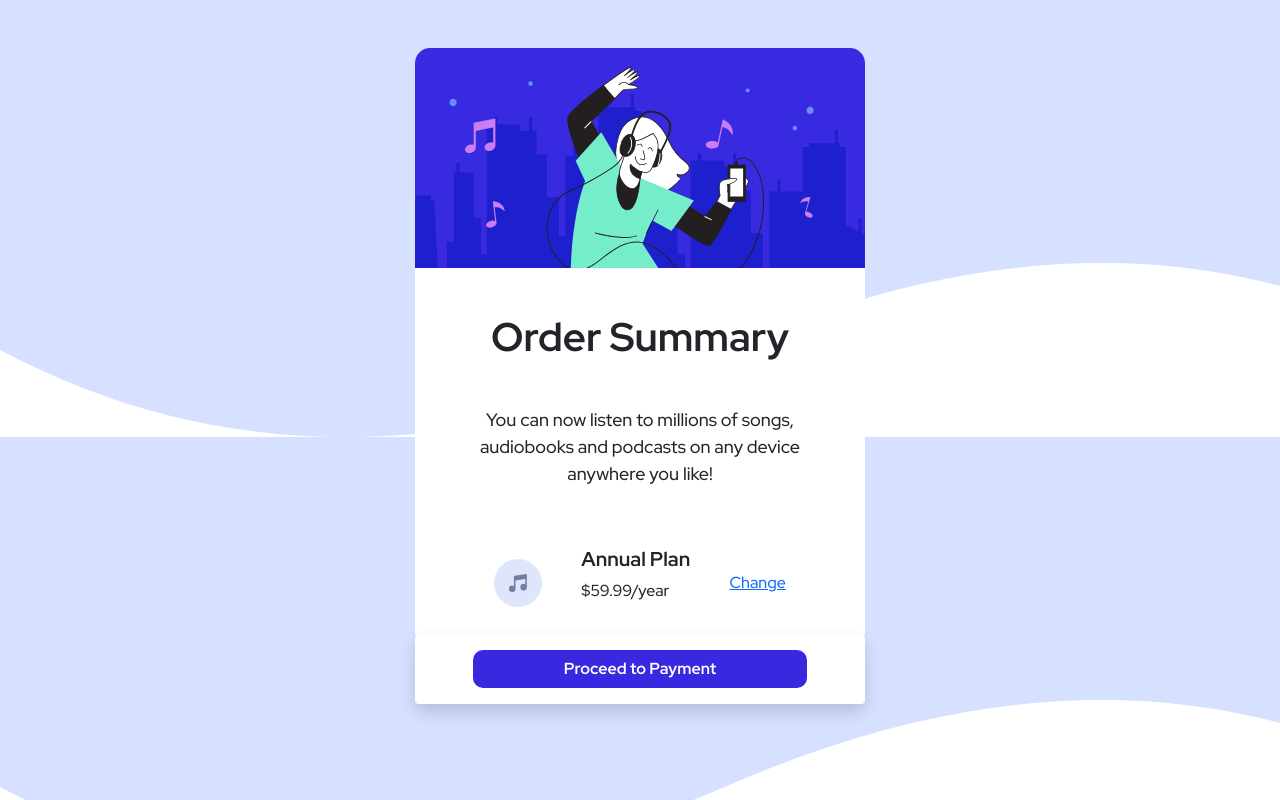
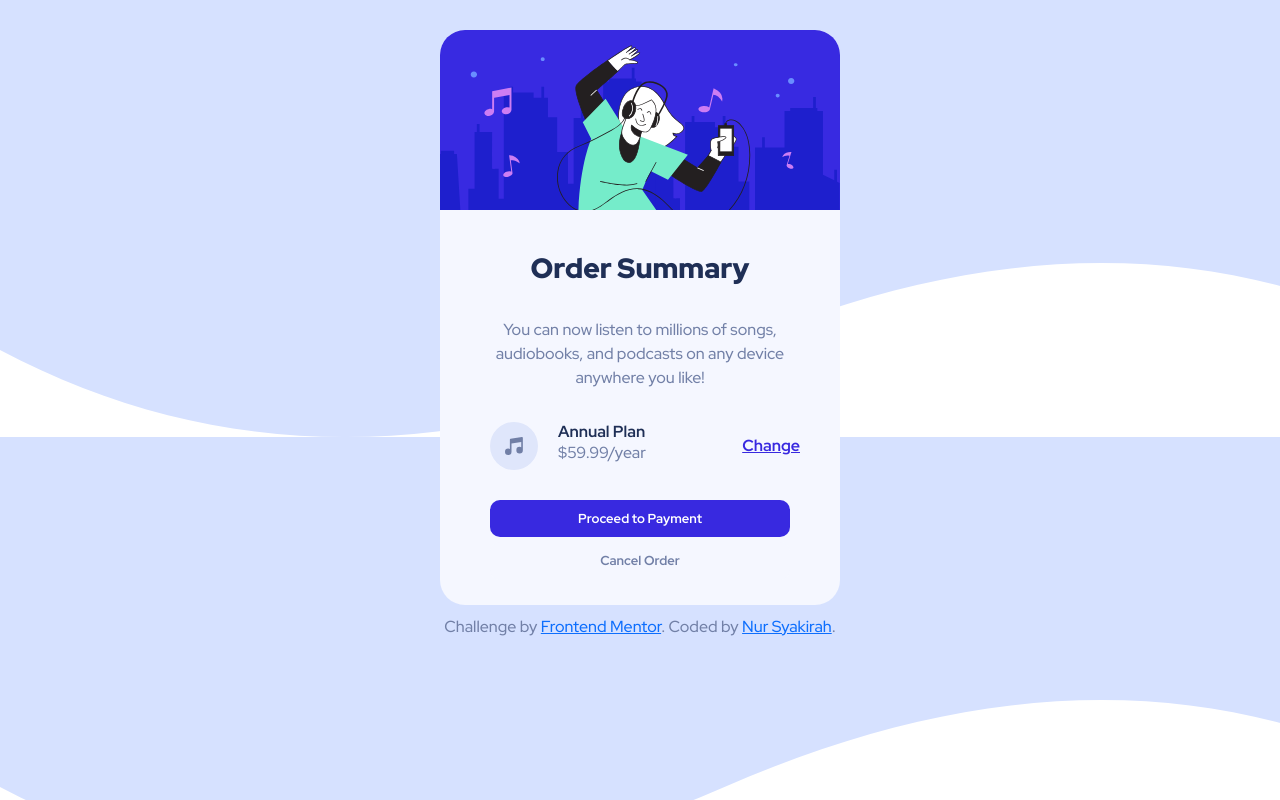
Before and after one commit to syakirahzalil/Order-Summary, a plain HTML site: page index.html in a window 1280 px wide. Drawn offline with nearby package versions, Linux system fonts and the light colour scheme.

Commit message:
final update

```diff
--- a/index.html
+++ b/index.html
@@ -1,51 +1,63 @@
-<html>
+<!DOCTYPE html>
+<html lang="en">
 <head>
-        <meta charset="UTF-8" />
-        <title>Order Summary</title>
+  <meta charset="UTF-8">
+  <meta name="viewport" content="width=device-width, initial-scale=1.0"> <!-- displays site properly based on user's device -->
   <link rel="stylesheet" href="style.css" />
+
+  <link rel="icon" type="image/png" sizes="32x32" href="./images/favicon-32x32.png">
+
+  <link href="https://cdn.jsdelivr.net/npm/bootstrap@5.0.2/dist/css/bootstrap.min.css" rel="stylesheet" integrity="sha384-EVSTQN3/azprG1Anm3QDgpJLIm9Nao0Yz1ztcQTwFspd3yD65VohhpuuCOmLASjC" crossorigin="anonymous">
+  <script src="https://cdn.jsdelivr.net/npm/bootstrap@5.0.2/dist/js/bootstrap.bundle.min.js" integrity="sha384-MrcW6ZMFYlzcLA8Nl+NtUVF0sA7MsXsP1UyJoMp4YLEuNSfAP+JcXn/tWtIaxVXM" crossorigin="anonymous"></script>
+
   <link rel="preconnect" href="https://fonts.googleapis.com">
   <link rel="preconnect" href="https://fonts.gstatic.com" crossorigin>
   <link href="https://fonts.googleapis.com/css2?family=Red+Hat+Display:wght@500;700;900&display=swap" rel="stylesheet">
-        <link href="https://cdn.jsdelivr.net/npm/bootstrap@5.0.2/dist/css/bootstrap.min.css" rel="stylesheet" integrity="sha384-EVSTQN3/azprG1Anm3QDgpJLIm9Nao0Yz1ztcQTwFspd3yD65VohhpuuCOmLASjC" crossorigin="anonymous">
-        <script src="https://cdn.jsdelivr.net/npm/bootstrap@5.0.2/dist/js/bootstrap.bundle.min.js" integrity="sha384-MrcW6ZMFYlzcLA8Nl+NtUVF0sA7MsXsP1UyJoMp4YLEuNSfAP+JcXn/tWtIaxVXM" crossorigin="anonymous"></script>
+
+  <title>Frontend Mentor | Order summary card</title>
 </head>
-    <style>
-        @import url('https://fonts.googleapis.com/css2?family=Red+Hat+Display:wght@500;700;900&display=swap');
-    </style>
 <body>
   <div class="main-container">
-            <div class="main-content">
-                <div class="bg-section">
+    <div class="main-content ">
+      <div class="bg-cover">
         <img src="../images/illustration-hero.svg" alt="backgroud-photo">
       </div>
       <div class="first-section">
-                    <h1>
+        <h3>
           Order Summary
-                    </h1>
+        </h3>
+        <p>
+          You can now listen to millions of songs, audiobooks, and podcasts on any device anywhere you like!
+        </p>
       </div>
       <div class="second-section">
-                    <p>You can now listen to millions of songs, audiobooks and podcasts on any device anywhere you like!</p>
-                </div>
-                <div class="third-section">
+        <div class="sub-second">
+            <img src="../images/icon-music.svg" alt="icon-music">
+            <div class="sub-second-section">
               <div>
-                        <img src="../images/icon-music.svg" alt="icon-music">
-                    </div>
-                    <div class="sub-third-section">
-                        <div>
-                            <h5>Annual Plan</h5>
+                  <h6>Annual Plan</h6>
               </div>
               <div>
                   <p>$59.99/year</p>
               </div>
           </div>
+        </div>
         <div>
-                        <a href="https://www.frontendmentor.io">Change</a>
+            <a href="https://www.frontendmentor.io?ref=challenge" target="_blank" class="link">Change</a>
         </div>
       </div>
-                <div class="fourth-section shadow p-3 mb-5 bg-body rounded">
+        <div class="third-section">
           <button type="button" class="btn btn-proceed">Proceed to Payment</button>
+          <button type="button" class="btn btn-cancel">Cancel Order</button>
         </div>
       </div>
     </div>
+  </div>
+
+  <footer>
+    <p>
+      Challenge by <a href="https://www.frontendmentor.io?ref=challenge" target="_blank">Frontend Mentor</a>.
+      Coded by <a href="#">Nur Syakirah</a>.</p>
+  </footer>
 </body>
 </html>
--- a/style.css
+++ b/style.css
@@ -3,84 +3,146 @@
 body {
     font-family: 'Red Hat Display', sans-serif !important;
     background-image: url('../images/pattern-background-desktop.svg');
+	max-width: 1440px;
+	padding: 30px;
+	margin: 0;
 }
 
 .main-container {
-    min-height: 100vh;
 	display: flex;
 	justify-content: center;
 	align-items: center;
 }
 
-.main-content {
-    height: auto;
-	justify-content: center;
-	align-items: center;
+.main-container > * {
+	width: 400px;
 }
 
-.main-content > div {
-    background-color: white;
-    margin: 0 auto;
-    width: 450px;
+.bg-cover {
+	height: 190px;
 }
 
-.bg-section, .bg-section > img {
-    border-radius: 15px 15px 0 0;
+.main-content {
+	background-color: #f5f7ff;
+	border-radius: 25px;
 }
 
-.bg-section > img {
-    display: block;
-    margin: auto;
+.bg-cover > img {
+	width: 400px;
+	height: 180px;
+	border-radius: 25px 25px 0 0;
 }
 
-.first-section > h1 {
-    font-weight: bold;
+p {
+	color: #7280a7;
+	font-size: 16px;
+}
+
+.first-section > * {
+	text-align: center;
+}
+
+.first-section > p {
+	text-align: center;
+    justify-content: center;
+    padding: 0 10% 3%;
+    margin: 0;
+}
+
+h3 {
+	font-weight: 900 !important;
+	color: #1f2f56;
     display: block;
     text-align: center;
-    padding: 10% 5% 5%;
-    margin: 0 auto;
+    padding: 8% 10%;
+    margin: 0 !important;
 }
 
-.second-section > p {
-    text-align: center;
-    justify-content: center;
-    padding: 5% 10% 10%;
-    margin: 0;
-    font-size: 18px;
+.second-section {
+	display: flex;
+    flex-direction: row;
+    justify-content: space-between;
+    flex-wrap: wrap;
+    align-items: center;
+    padding: 5% 10%;
+}
+
+.second-section > div > a {
+	font-weight: bold;
+}
+
+.sub-second-section {
+    display: flex;
+    flex-direction: column;
+	margin: 0 10px;
+}
+
+.sub-second {
+	display: flex;
+	flex-direction: row;
+}
+
+.sub-second > img {
+	margin: 0 10px;
+}
+
+.sub-second-section > div > h6 {
+	color: #1f2f56;
+    font-weight: bold;
+	margin: 0;
+}
+
+.sub-second-section > div > p {
+	margin: 0 !important;
+}
+
+.link {
+    color: #3829E0 ;
 }
 
 .third-section {
-    display: flex;
-    flex-direction: row;
-    justify-content: space-evenly;
-    flex-wrap: wrap;
+	display: flex;
+	flex-direction: column;
+	flex-wrap: wrap;
     align-items: center;
-
-    padding: 15px 40px;
-    border: 0 0 15px 15px;
+	margin-bottom: 20px;
+	padding: 10px 0 0 0;
 }
 
-.sub-third-section {
-    display: flex;
-    flex-direction: column;
+.third-section > button {
+	width: 75%;
 }
 
-.sub-third-section > div > h5 {
-    font-weight: bold;
+.btn-proceed, .btn-cancel {
+	font-size: 13px !important;
+	font-weight: bold !important;
+	padding: 8px 12px !important;
+    background-color: #3829E0 !important;
+    color: white !important;
+    border-radius: 10px !important;
 }
 
-.fourth-section {
-    text-align: center;
-    justify-content: center;
-    padding: 5%;
-    margin: 0;
-    font-size: 18px;
+.btn-cancel {
+    background-color: #f5f7ff !important;
+    color: #7280a7 !important;
+    margin: 5px;
 }
 
-.btn-proceed {
-    background-color: #3829E0 !important;
-    color: white !important;
-    width: 80%;
-    font-weight: bold !important;
-    border-radius: 10px !important;
+footer {
+	text-align: center;
+	margin-top: 10px;
 }
+
+footer > p {
+	margin: 0 !important;
+}
+
+@media screen and (max-width: 460px) {
+	body {
+	  padding: 30px;
+	}
+
+	.main-container > *, .bg-cover, .bg-cover > img {
+		width: 350px;
+	}
+  }
```
Also changed, not shown: design/active-states.jpg (added), design/desktop-design.jpg (added), design/desktop-preview.jpg (added), design/mobile-design.jpg (added). Lines whose indentation alone changed are shown as unchanged.
